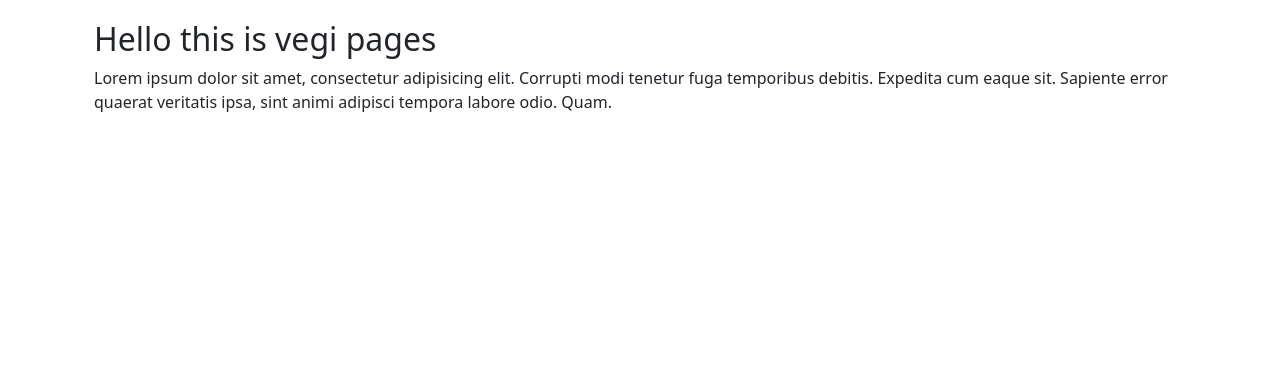
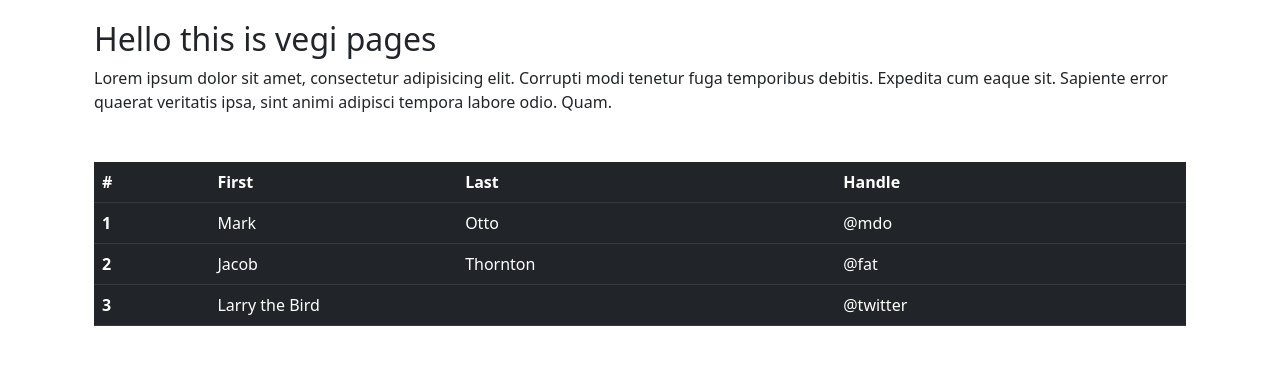
Before and after one commit to richedperson1/Django, a Django app: page /renderVegi/ in a window 1280 px wide. Shown: the part 76-441 px from the top of the page. Run offline with Django 4.2, Linux system fonts and the light colour scheme.

Commit message:
adding index1 files

```diff
--- a/firstDjango/vegiProject/templates/index1.html
+++ b/firstDjango/vegiProject/templates/index1.html
@@ -5,6 +5,35 @@
   Lorem ipsum dolor sit amet, consectetur adipisicing elit. Corrupti modi
   tenetur fuga temporibus debitis. Expedita cum eaque sit. Sapiente error
   quaerat veritatis ipsa, sint animi adipisci tempora labore odio. Quam.
+  <table class="table table-primary table-dark table-striped-column mt-5 ">
+    <thead>
+      <tr>
+        <th scope="col">#</th>
+        <th scope="col">First</th>
+        <th scope="col">Last</th>
+        <th scope="col">Handle</th>
+      </tr>
+    </thead>
+    <tbody>
+      <tr>
+        <th scope="row">1</th>
+        <td>Mark</td>
+        <td>Otto</td>
+        <td>@mdo</td>
+      </tr>
+      <tr>
+        <th scope="row">2</th>
+        <td>Jacob</td>
+        <td>Thornton</td>
+        <td>@fat</td>
+      </tr>
+      <tr>
+        <th scope="row">3</th>
+        <td colspan="2">Larry the Bird</td>
+        <td>@twitter</td>
+      </tr>
+    </tbody>
+  </table>
 </div>
 {% for ind in range %}
 <h2>ind</h2>
```
